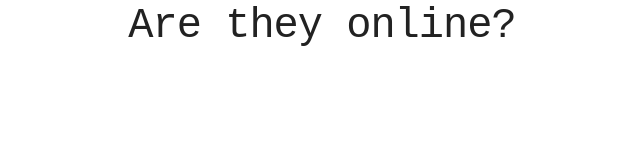
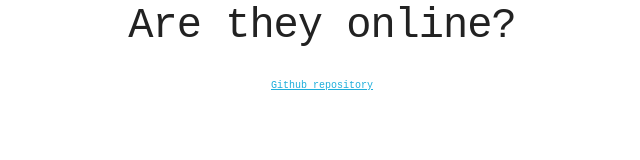
Before and after one commit to AntonMyr/twitchTv, a plain HTML site: page index.html in a window 1280 px wide. Shown: the whole page, without its empty margins (318-958 px from the left). Drawn offline with Linux system fonts and the light colour scheme; no server answers.

Commit message:
added link to github repository

```diff
--- a/assets/css/style.css
+++ b/assets/css/style.css
@@ -36,3 +36,7 @@
   font-size: 1.4rem;
   color: #d3d3d3;
 }
+
+.smaller-link {
+  font-size: 1rem;
+}
--- a/index.html
+++ b/index.html
@@ -31,7 +31,9 @@
       <div class="container row streams container-50">
 
       </div>
-
+      <footer>
+        <a href="#" class="smaller-link u-center-block" target="_blank">Github repository</a>
+      </footer>
   <script src="assets/js/jquery-3.1.1.min.js" ></script>
   <script src="assets/js/app.js"></script>
   </body>
```
